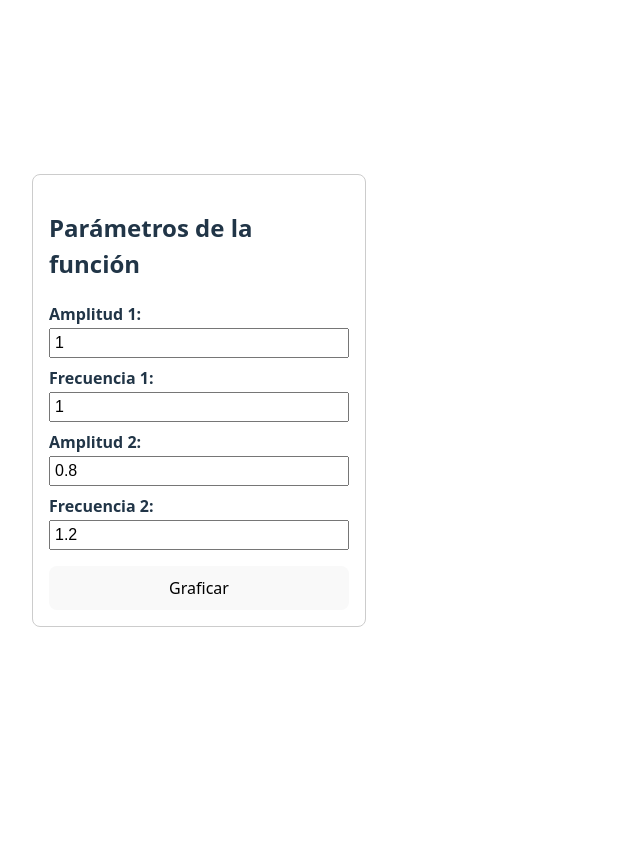
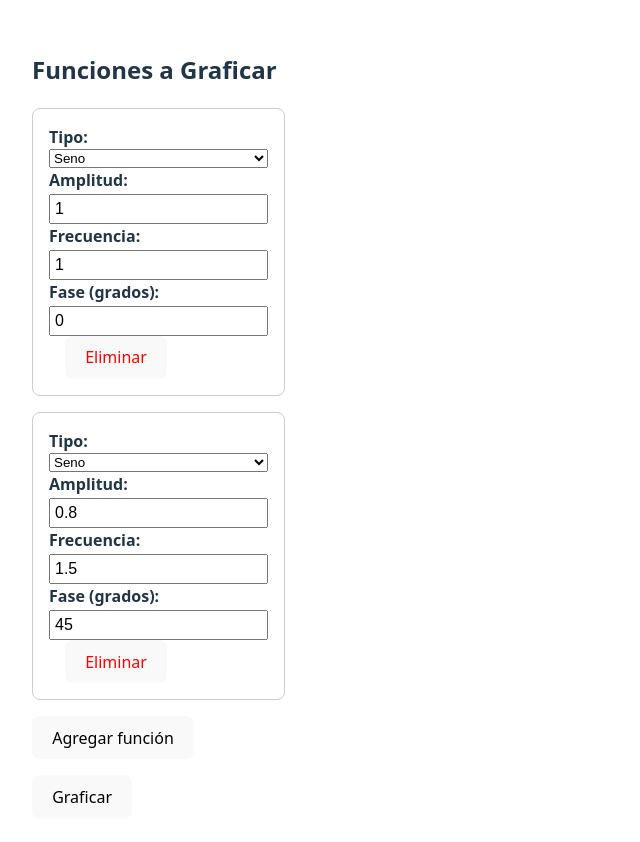
Before and after one commit to lucasbaezmiranda/sine-plotter-front-v1, a React (Vite) app: page / in a window 1280 px wide. Shown: the top 842 px of the page, without its empty margins (0-640 px from the left). Before the commit the page ends 800 px from the top, so only its background shows below. Built offline with nearby package versions, Linux system fonts and the light colour scheme.

Commit message:
Cambiado el front para mas funciones

```diff
--- a/src/components/PlotGenerator.jsx
+++ b/src/components/PlotGenerator.jsx
@@ -1,81 +1,102 @@
 import { useState } from 'react';
 
 export default function PlotGenerator() {
-  const [A1, setA1] = useState(1);
-  const [f1, setF1] = useState(1);
-  const [A2, setA2] = useState(0.8);
-  const [f2, setF2] = useState(1.2);
-  const [plotUrl, setPlotUrl] = useState(null);
+  const [functions, setFunctions] = useState([
+  { tipo: 'sin', amplitud: 1, frecuencia: 1, fase: 0 },
+  { tipo: 'sin', amplitud: 0.8, frecuencia: 1.5, fase: 45 }
+  ]);
+  const [x, setX] = useState(null);
+  const [y, setY] = useState(null);
   const [loading, setLoading] = useState(false);
+
+  const handleFunctionChange = (index, field, value) => {
+    const updated = [...functions];
+    updated[index][field] = field === 'tipo' ? value : Number(value);
+    setFunctions(updated);
+  };
+
+  const handleAddFunction = () => {
+    setFunctions([
+      ...functions,
+      { tipo: 'sin', amplitud: 1, frecuencia: 1, fase: 0 }
+    ]);
+  };
+
+  const handleRemoveFunction = (index) => {
+    const updated = [...functions];
+    updated.splice(index, 1);
+    setFunctions(updated);
+  };
 
   const handlePlot = async () => {
     setLoading(true);
-    setPlotUrl(null);
+    setX(null);
+    setY(null);
     try {
       const res = await fetch('https://ob99zx277a.execute-api.us-east-1.amazonaws.com/v2/plot', {
         method: 'POST',
-        headers: { 'Content-Type': 'application/json',
-            'x-api-key': 'NZSoiO2rSQ6owKgHDIpgF4Zfp1MBsFEU1iSImfHX'
+        headers: {
+          'Content-Type': 'application/json',
+          'x-api-key': import.meta.env.VITE_API_KEY
         },
-        body: JSON.stringify({ A1, f1, A2, f2 })
+        body: JSON.stringify({ funciones: functions })
       });
       const data = await res.json();
       const body = data?.body ? JSON.parse(data.body) : data;
-      setPlotUrl(body.url);
+      setX(body.x);
+      setY(body.y);
     } catch (err) {
-      alert("Error al generar gráfico. Ver consola.");
       console.error("Error al generar gráfico:", err);
+      alert("Error al generar gráfico");
     } finally {
       setLoading(false);
     }
   };
 
   return (
-    <div style={{ display: 'flex', justifyContent: 'center', alignItems: 'flex-start', gap: '2rem', padding: '2rem', flexWrap: 'wrap' }}>
+    <div style={{ padding: '2rem' }}>
+      <h2>Funciones a Graficar</h2>
+      {functions.map((func, idx) => (
+        <div key={idx} style={{ border: '1px solid #ccc', padding: '1rem', marginBottom: '1rem', borderRadius: '8px' }}>
+          <label>
+            Tipo:
+            <select value={func.tipo} onChange={e => handleFunctionChange(idx, 'tipo', e.target.value)}>
+              <option value="sin">Seno</option>
+              <option value="cos">Coseno</option>
+            </select>
+          </label>
+          <label>
+            Amplitud:
+            <input type="number" step="0.1" value={func.amplitud} onChange={e => handleFunctionChange(idx, 'amplitud', e.target.value)} />
+          </label>
+          <label>
+            Frecuencia:
+            <input type="number" step="0.1" value={func.frecuencia} onChange={e => handleFunctionChange(idx, 'frecuencia', e.target.value)} />
+          </label>
+          <label>
+            Fase (grados):
+            <input type="number" step="1" value={func.fase} onChange={e => handleFunctionChange(idx, 'fase', e.target.value)} />
+          </label>
+          {functions.length > 1 && (
+            <button onClick={() => handleRemoveFunction(idx)} style={{ marginLeft: '1rem', color: 'red' }}>Eliminar</button>
+          )}
+        </div>
+      ))}
 
-      {/* Formulario */}
-      <form
-        onSubmit={(e) => {
-          e.preventDefault();
-          handlePlot();
-        }}
-        style={{ width: '300px', border: '1px solid #ccc', borderRadius: '8px', padding: '1rem' }}
-      >
-        <h2>Parámetros de la función</h2>
-        <div style={{ display: 'grid', gap: '0.5rem', marginBottom: '1rem' }}>
-          <label>Amplitud 1:
-            <input type="number" step="0.1" value={A1} onChange={e => setA1(Number(e.target.value))} />
-          </label>
-          <label>Frecuencia 1:
-            <input type="number" step="0.1" value={f1} onChange={e => setF1(Number(e.target.value))} />
-          </label>
-          <label>Amplitud 2:
-            <input type="number" step="0.1" value={A2} onChange={e => setA2(Number(e.target.value))} />
-          </label>
-          <label>Frecuencia 2:
-            <input type="number" step="0.1" value={f2} onChange={e => setF2(Number(e.target.value))} />
-          </label>
-        </div>
-        <button type="submit" disabled={loading} style={{ width: '100%' }}>
-          {loading ? 'Generando...' : 'Graficar'}
-        </button>
-      </form>
+      <button onClick={handleAddFunction} style={{ marginBottom: '1rem' }}>Agregar función</button>
+      <br />
+      <button onClick={handlePlot} disabled={loading}>
+        {loading ? 'Generando...' : 'Graficar'}
+      </button>
 
-      {/* Imagen del gráfico */}
-      {plotUrl && (
-        <div style={{ flexGrow: 1 }}>
+      {x && y && (
+        <div style={{ marginTop: '2rem' }}>
           <h3>Resultado</h3>
-          <img
-            src={plotUrl}
-            alt="Gráfico generado"
-            style={{ width: '100%', maxWidth: '800px', border: '1px solid #888', borderRadius: '4px' }}
-          />
-          <div style={{ marginTop: '1rem' }}>
-            <p>Si no se muestra el gráfico, podés abrirlo directamente <a href={plotUrl} target="_blank" rel="noopener noreferrer">tocando este enlace</a>.</p>
-          </div>
+          <pre>{`x: [${x.slice(0, 5).join(', ')} ...] (${x.length} puntos)`}</pre>
+          <pre>{`y: [${y.slice(0, 5).join(', ')} ...] (${y.length} puntos)`}</pre>
+          {/* Acá luego podés insertar ChartPlot si querés el gráfico directamente */}
         </div>
       )}
-
     </div>
   );
 }
```
